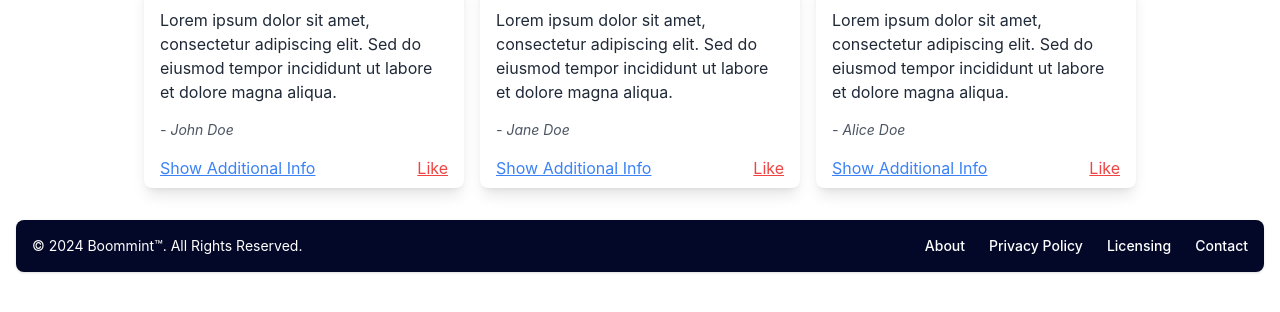
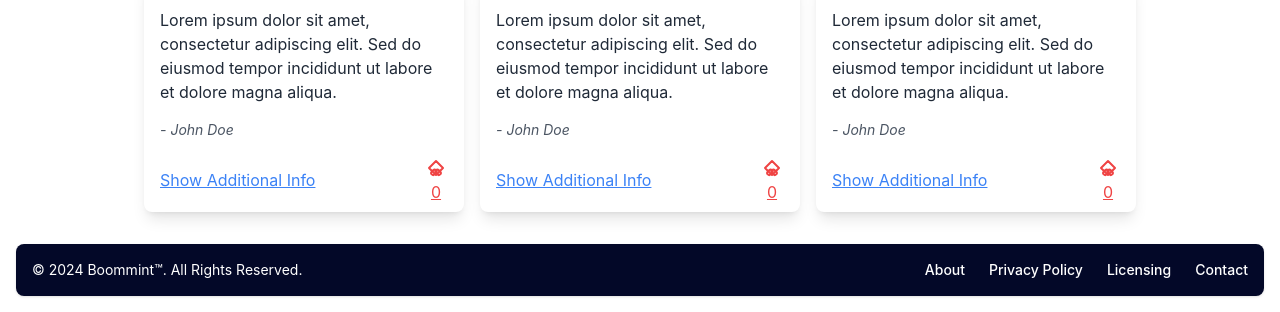
Before and after one commit to 9rato/boommint, a PHP site: page / in a window 1280 px wide. Shown: the part 2957-3269 px from the top of the page. Before the commit the page ends 3230 px from the top, so only its background shows below. Run offline with PHP 8.4, Linux system fonts and the light colour scheme; some libraries are stand-ins or nearby versions.

Commit message:
indexs cot

```diff
--- a/index.php
+++ b/index.php
@@ -263,6 +263,7 @@ include('template/header-one.php');
 <!-------------------------------------------------------->
 <!--testimony card-->
 <div class="flex flex-wrap justify-center" id="testimony-container">
+  <!-- First Testimony Card -->
   <div class="max-w-xs mx-2 my-4 bg-white shadow-lg rounded-lg overflow-hidden testimony-card">
     <img src="https://via.placeholder.com/150" alt="John Doe" class="w-full h-auto">
     <div class="px-4 py-2">
@@ -276,43 +277,64 @@ include('template/header-one.php');
     </div>
     <div class="flex justify-between px-4 py-2">
       <button class="text-blue-500 underline toggle-info">Show Additional Info</button>
-      <button class="text-red-500 underline like-btn">Like</button>
+      <button class="text-red-500 underline like-btn">
+        <svg xmlns="http://www.w3.org/2000/svg" class="h-6 w-6" fill="none" viewBox="0 0 24 24" stroke="currentColor">
+          <path stroke-linecap="round" stroke-linejoin="round" stroke-width="2" d="M12 17l-1.414 1.414a2 2 0 01-2.828-2.828l1.415-1.415a2 2 0 012.828 2.829zM12 17l1.414 1.414a2 2 0 002.828-2.828L14.83 14.17a2 2 0 00-2.829 2.828z" />
+          <path stroke-linecap="round" stroke-linejoin="round" stroke-width="2" d="M5 12h.01M12 5l-7 7 7 7 7-7-7-7z" />
+        </svg>
+        <span class="like-count">0</span>
+      </button>
     </div>
   </div>
 
+  <!-- First Testimony Card -->
   <div class="max-w-xs mx-2 my-4 bg-white shadow-lg rounded-lg overflow-hidden testimony-card">
-    <img src="https://via.placeholder.com/150" alt="Jane Doe" class="w-full h-auto">
+    <img src="https://via.placeholder.com/150" alt="John Doe" class="w-full h-auto">
     <div class="px-4 py-2">
       <p class="text-gray-800 text-base">Lorem ipsum dolor sit amet, consectetur adipiscing elit. Sed do eiusmod tempor incididunt ut labore et dolore magna aliqua.</p>
     </div>
     <div class="px-4 py-2">
-      <p class="text-gray-600 text-sm italic">- Jane Doe</p>
+      <p class="text-gray-600 text-sm italic">- John Doe</p>
     </div>
     <div class="px-4 py-2 hidden" id="additional-info">
       <p class="text-gray-800 text-sm">Additional Information Lorem ipsum dolor sit amet, consectetur adipiscing elit.</p>
     </div>
     <div class="flex justify-between px-4 py-2">
       <button class="text-blue-500 underline toggle-info">Show Additional Info</button>
-      <button class="text-red-500 underline like-btn">Like</button>
+      <button class="text-red-500 underline like-btn">
+        <svg xmlns="http://www.w3.org/2000/svg" class="h-6 w-6" fill="none" viewBox="0 0 24 24" stroke="currentColor">
+          <path stroke-linecap="round" stroke-linejoin="round" stroke-width="2" d="M12 17l-1.414 1.414a2 2 0 01-2.828-2.828l1.415-1.415a2 2 0 012.828 2.829zM12 17l1.414 1.414a2 2 0 002.828-2.828L14.83 14.17a2 2 0 00-2.829 2.828z" />
+          <path stroke-linecap="round" stroke-linejoin="round" stroke-width="2" d="M5 12h.01M12 5l-7 7 7 7 7-7-7-7z" />
+        </svg>
+        <span class="like-count">0</span>
+      </button>
     </div>
   </div>
 
+  <!-- First Testimony Card -->
   <div class="max-w-xs mx-2 my-4 bg-white shadow-lg rounded-lg overflow-hidden testimony-card">
-    <img src="https://via.placeholder.com/150" alt="Alice Doe" class="w-full h-auto">
+    <img src="https://via.placeholder.com/150" alt="John Doe" class="w-full h-auto">
     <div class="px-4 py-2">
       <p class="text-gray-800 text-base">Lorem ipsum dolor sit amet, consectetur adipiscing elit. Sed do eiusmod tempor incididunt ut labore et dolore magna aliqua.</p>
     </div>
     <div class="px-4 py-2">
-      <p class="text-gray-600 text-sm italic">- Alice Doe</p>
+      <p class="text-gray-600 text-sm italic">- John Doe</p>
     </div>
     <div class="px-4 py-2 hidden" id="additional-info">
       <p class="text-gray-800 text-sm">Additional Information Lorem ipsum dolor sit amet, consectetur adipiscing elit.</p>
     </div>
     <div class="flex justify-between px-4 py-2">
       <button class="text-blue-500 underline toggle-info">Show Additional Info</button>
-      <button class="text-red-500 underline like-btn">Like</button>
+      <button class="text-red-500 underline like-btn">
+        <svg xmlns="http://www.w3.org/2000/svg" class="h-6 w-6" fill="none" viewBox="0 0 24 24" stroke="currentColor">
+          <path stroke-linecap="round" stroke-linejoin="round" stroke-width="2" d="M12 17l-1.414 1.414a2 2 0 01-2.828-2.828l1.415-1.415a2 2 0 012.828 2.829zM12 17l1.414 1.414a2 2 0 002.828-2.828L14.83 14.17a2 2 0 00-2.829 2.828z" />
+          <path stroke-linecap="round" stroke-linejoin="round" stroke-width="2" d="M5 12h.01M12 5l-7 7 7 7 7-7-7-7z" />
+        </svg>
+        <span class="like-count">0</span>
+      </button>
     </div>
   </div>
+
 </div>
 
 <script>
```
